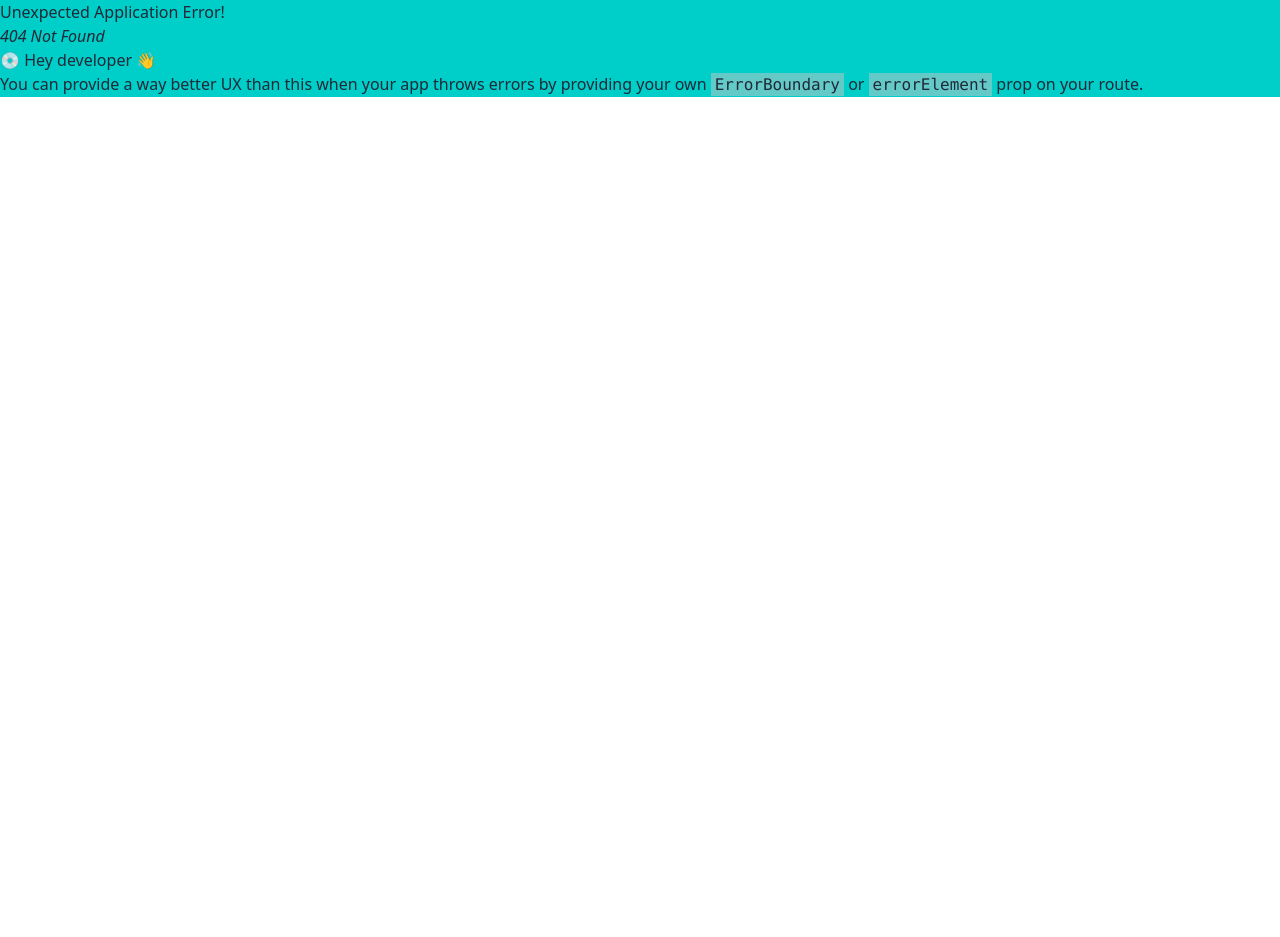
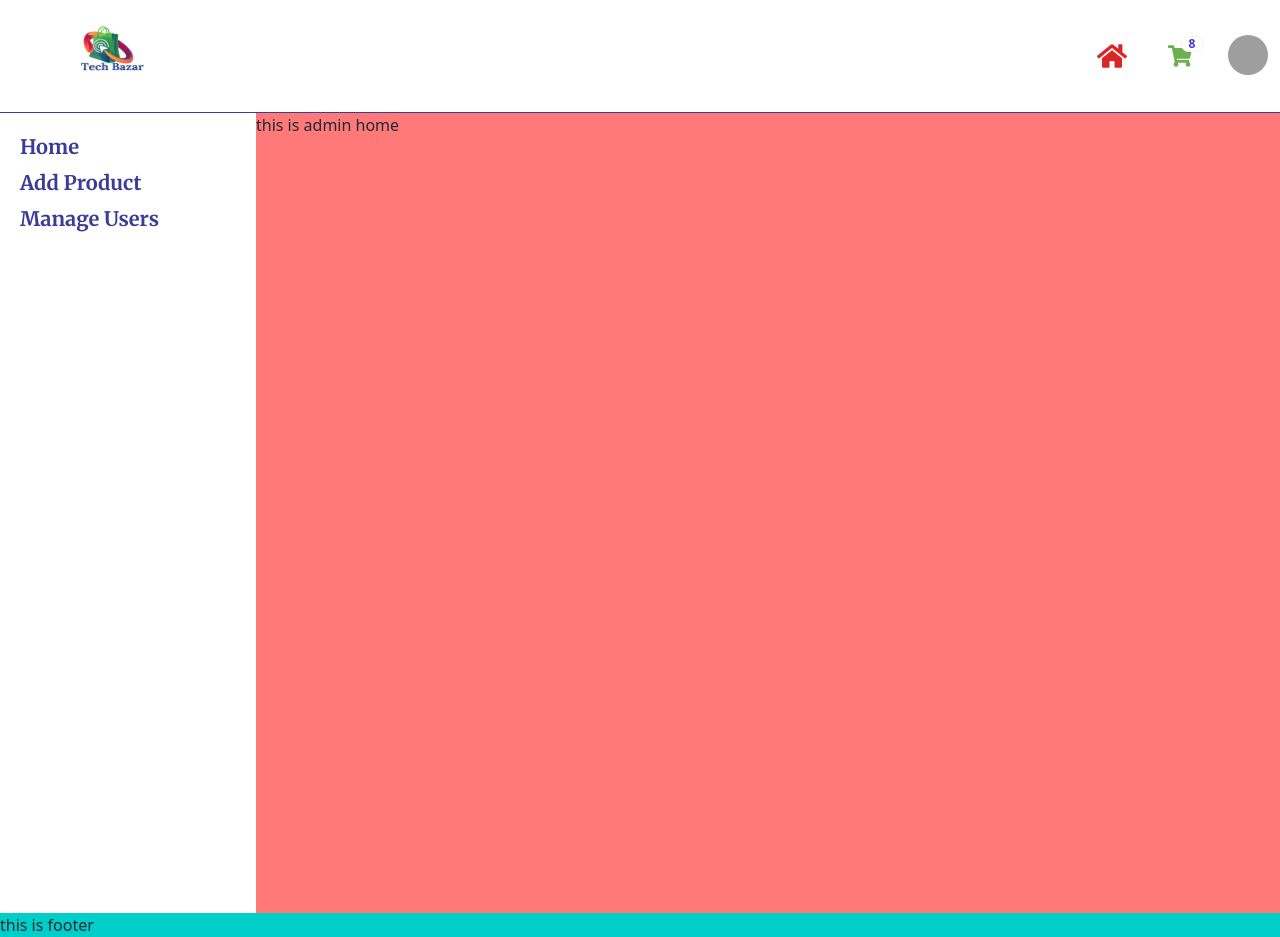
Before and after one commit to Mehedi-9T9/tech-bazar-client, a React (Vite) app: page /admin in a window 1280 px wide. Before the commit this address had no page. Before the commit the page ends 800 px from the top, so only its background shows below. Built offline with nearby package versions, Linux system fonts and the light colour scheme; grey boxes are pictures that could not be loaded.

Commit message:
admin page create ok

```diff
--- /dev/null
+++ b/src/Components/Layout/Admin/AddProduct.jsx
@@ -0,0 +1,11 @@
+import React from 'react';
+
+const AddProduct = () => {
+    return (
+        <div>
+            this is add products
+        </div>
+    );
+};
+
+export default AddProduct;
--- /dev/null
+++ b/src/Components/Layout/Admin/Admin.jsx
@@ -0,0 +1,38 @@
+import React from 'react';
+import { NavLink, Outlet } from 'react-router-dom';
+import Navbar from '../../Pages/Navbar/Navbar';
+
+const Admin = () => {
+    return (
+        <>
+            <header>
+                <Navbar></Navbar>
+            </header>
+            <main>
+
+                <div className='flex'>
+                    <div className='w-[20%] max-h-screen bg-white'>
+                        <ul className='ml-5'>
+                            <NavLink to="/admin"><li className='text-xl font-merriweather font-semibold text-[#3B3B98] mt-5'>Home</li></NavLink>
+                            <NavLink to="admin/addProduct"><li className='text-xl font-merriweather font-semibold text-[#3B3B98] mt-2'>Add Product</li></NavLink>
+                            <NavLink to="/admin"><li className='text-xl font-merriweather font-semibold text-[#3B3B98] mt-2'>Manage Users</li></NavLink>
+                        </ul>
+                    </div>
+                    <div className='w-[80%] h-screen bg-[#ff7979]'>
+                        <Outlet></Outlet>
+
+                    </div>
+                </div>
+
+
+
+
+            </main>
+            <footer>
+                this is footer
+            </footer>
+        </>
+    );
+};
+
+export default Admin;
--- /dev/null
+++ b/src/Components/Pages/AdminPages/AdminHome.jsx
@@ -0,0 +1,14 @@
+import React from 'react';
+import { NavLink } from 'react-router-dom';
+
+
+const AdminHome = () => {
+    return (
+        <>
+
+            this is admin home
+        </>
+    );
+};
+
+export default AdminHome;
```
Also changed, not shown: src/Components/Routes/Route.jsx (+18 -0 lines).
